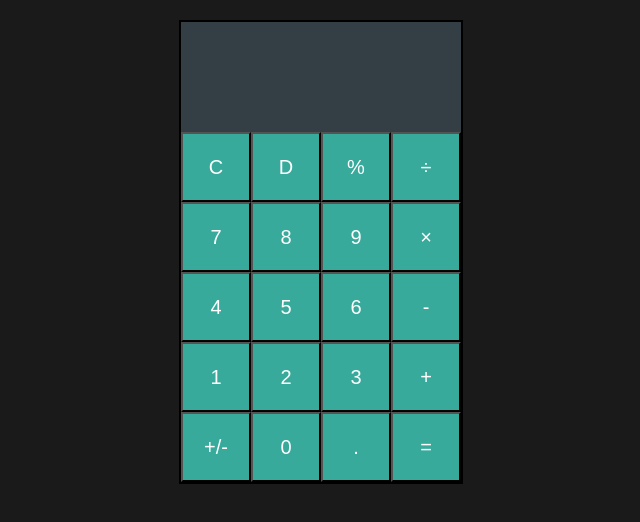
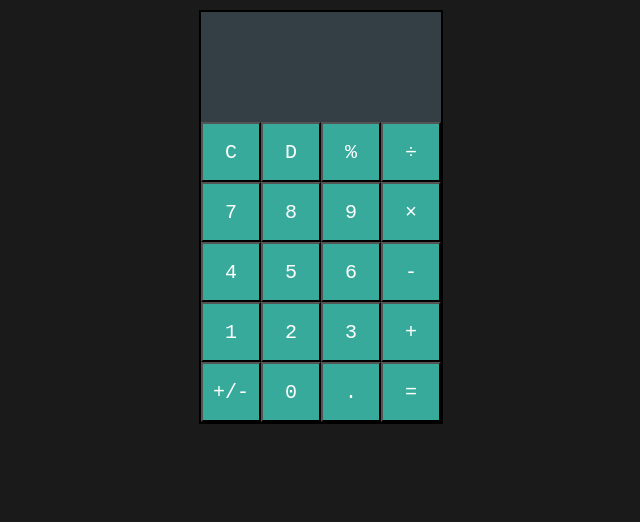
Before and after one commit to HMODY849/Calculator, a plain HTML site: page index.html in a window 1280 px wide. Shown: the whole page, without its empty margins (319-959 px from the left). Drawn offline with Linux system fonts and the light colour scheme.

Commit message:
edite the css file

```diff
--- a/style.css
+++ b/style.css
@@ -1,65 +1,86 @@
 *{
     margin: 0px;
     padding: 0px;
+    font-family: 'Courier New', Courier, monospace;
 }
 body{
     background-color: #1A1A1B;
 }
 p{
-    direction: rtl;
     color: white;
     font-size: 22px;
     font-weight: bold;
+    padding-right: 0.3px;
 }
-
+.pracket{
+    width: 30px;
+    height: 60px;
+}
+.pracketClose{
+    width: 30px;
+    height: 60px;
+}
 .container{
-   width: 280px;
+   width: 240px;
    margin: 0 auto;
-   margin-top: 20px;
+   margin-top: 10px;
    border: 2px solid black;
 }
 
 .screen{
-    width: 280px;
+    width: 240px;
     height: 110px;
     background-color: #333F44;
 }
 .screen1{
-    width: 280px;
+    display: flex;
+    justify-content: flex-end;
+    width: 240px;
     height: 40px;
     background-color: #333F44;
+    overflow: hidden;
+}
+
+.screen1>p{
+    padding-top: 10px;
+    font-size: 18px;
 }
 
 .screen2{
-    width: 280px;
+    display: flex;
+    justify-content: flex-end;
+    max-width: 240px;
     height: 70px;
     background-color: #333F44;
+    overflow: hidden;
 }
-.row1{
-    display: flex;
+.screen2>p{
+    padding-top: 15px;
 }
-.row2{
-    display: flex;
+
+.clear{
+    width: 60px;
+    height: 60px;
 }
-.row3{
-    display: flex;
+.delete{
+    width: 60px;
+    height: 60px;
 }
-.row4{
-    display: flex;
-}
-.row5{
+
+.row{
     display: flex;
 }
 
 button{
-    width: 70px;
-    height: 70px;
+    width: 60px;
+    height: 60px;
     background-color: #37AA9C;
     color: white;
     font-size: 20px;
+    cursor:pointer;
 }
 
 button:hover{
-    background-color:#94F3E4;
+    background-color:#73daca;
     font-size: 26px;
 }
```
